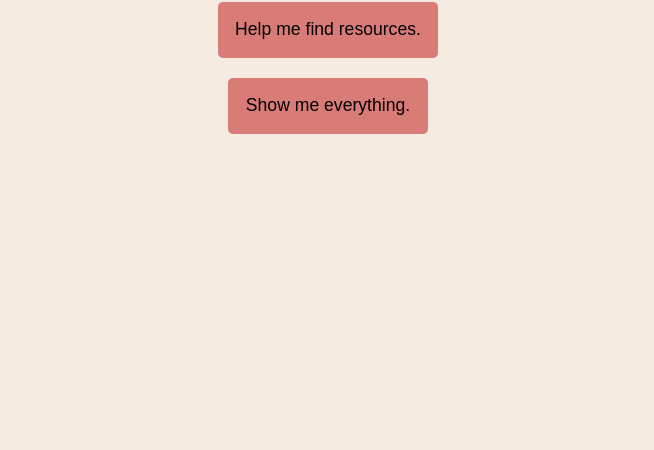
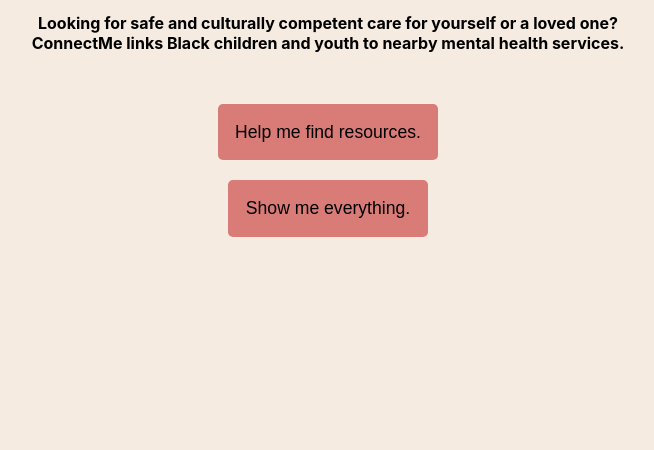
Before and after one commit to BlackHealthAlliance/ConnectMe, a Gatsby site: page /entry in a window 1280 px wide. Shown: the part 350-800 px from the top of the page, without its empty margins (312-966 px from the left). Built offline with nearby package versions, Linux system fonts and the light colour scheme; Gatsby itself is replaced by a stand-in of ours.

Commit message:
Adding blurb about the search

```diff
--- a/src/pages/entry.js
+++ b/src/pages/entry.js
@@ -9,9 +9,13 @@ export default function Entry() {
   const onClick = (url) => {
     navigate(url);
   };
+
   return (
     <center>
       <img src={PTCLogo} alt="Pathways to Care" className="logo-header" />
+      <br />
+      <h4>Looking for safe and culturally competent care for yourself or a loved one? <br />
+        ConnectMe links Black children and youth to nearby mental health services.</h4>
       <br />
       <button className="choiceButton" onClick={() => onClick("/search/")} >Help me find resources.</button>
       <br />
```
